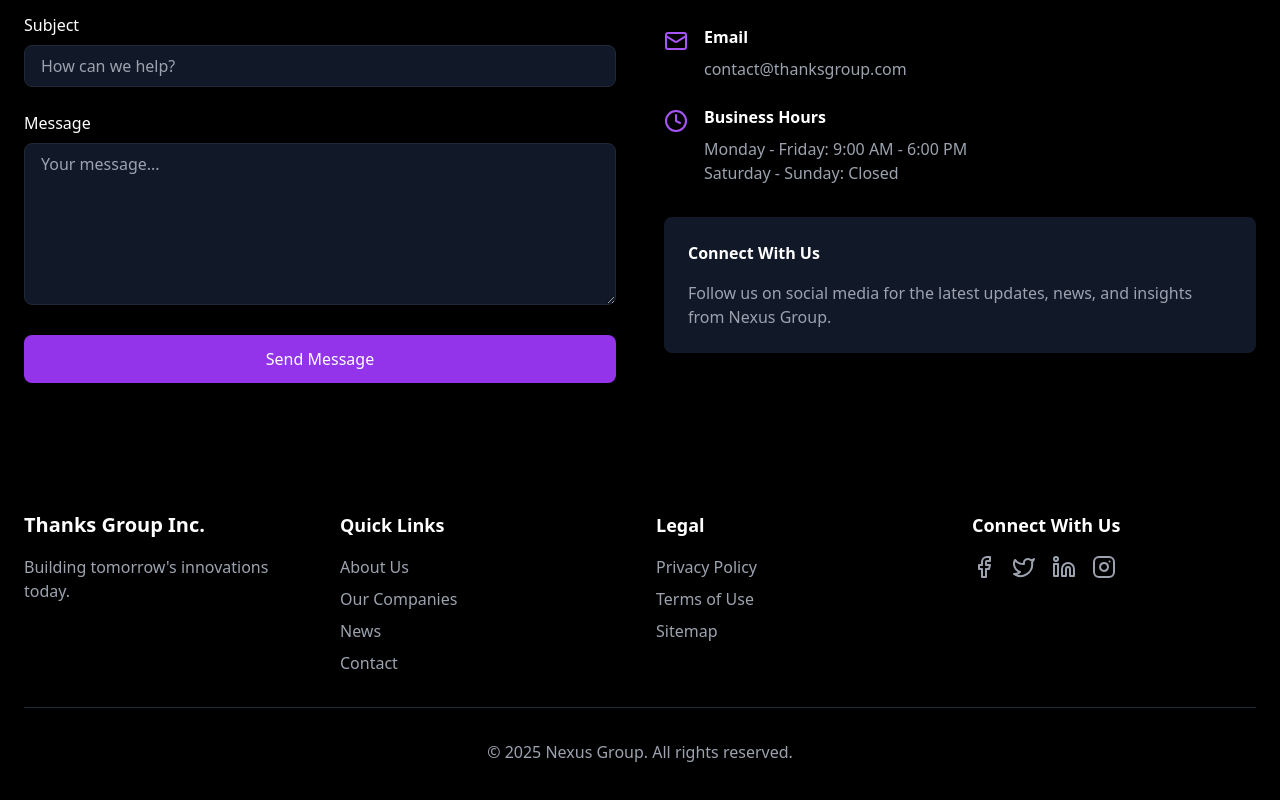
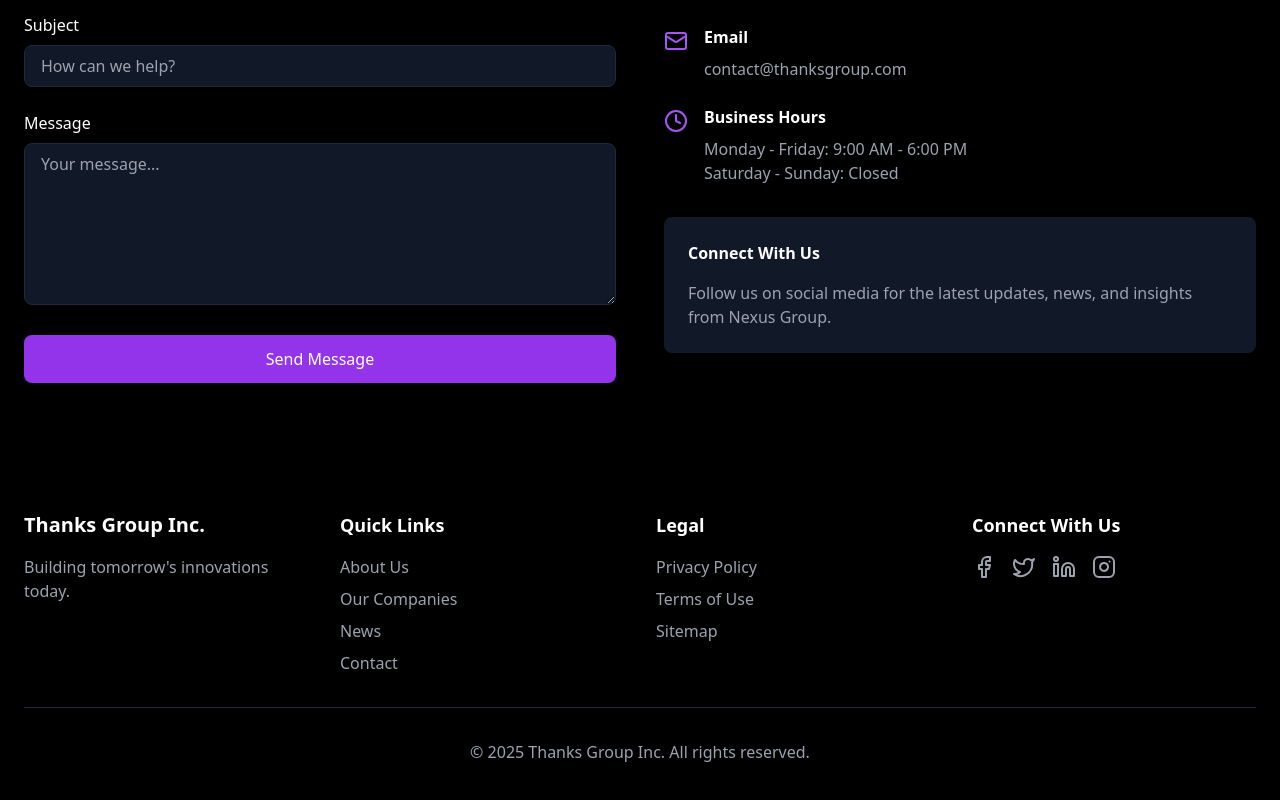
Before and after one commit to thanks299/Thanks-Inc, a React (Vite) app: page /contact in a window 1280 px wide. Shown: the part 471-1271 px from the top of the page. Built offline with nearby package versions, Linux system fonts and the light colour scheme.

Commit message:
Footer.tsx page updated

```diff
--- a/src/components/Footer.tsx
+++ b/src/components/Footer.tsx
@@ -43,7 +43,7 @@ export default function Footer() {
         </div>
 
         <div className="border-t border-gray-800 mt-8 pt-8 text-center text-gray-400">
-          <p>&copy; {new Date().getFullYear()} Nexus Group. All rights reserved.</p>
+          <p>&copy; {new Date().getFullYear()} Thanks Group Inc.  All rights reserved.</p>
         </div>
       </div>
     </footer>
```
